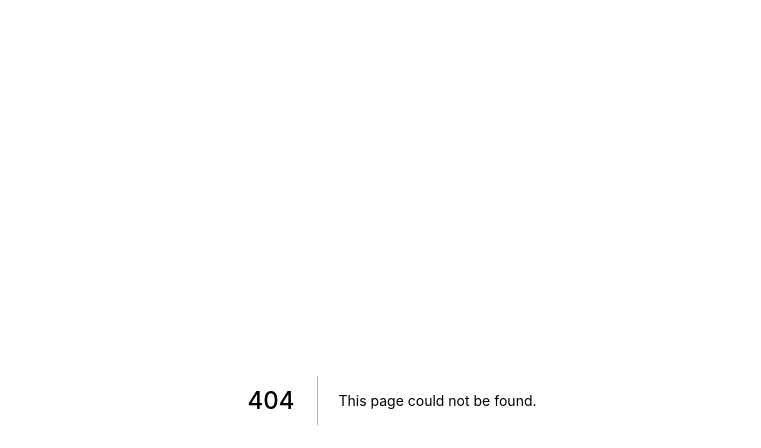
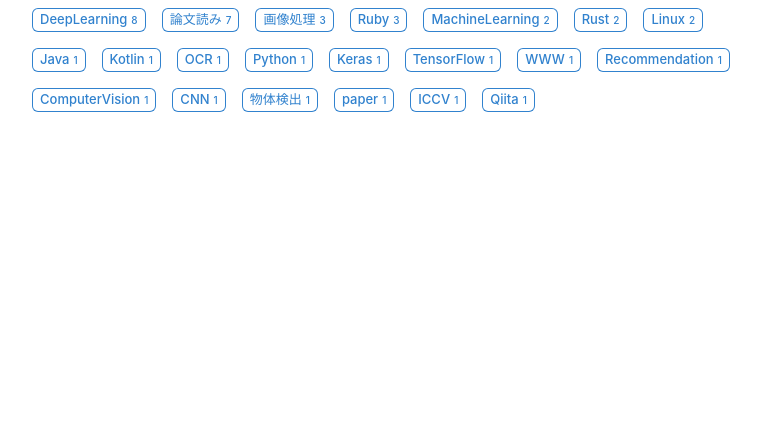
Before and after one commit to agatan/blog, a Next.js app: page /tags in a window 1280 px wide. Before the commit this address had no page. Shown: the top 448 px of the page, without its empty margins (248-1009 px from the left). Built offline with nearby package versions, Linux system fonts and the light colour scheme.

Commit message:
Add /tags

```diff
--- /dev/null
+++ b/pages/tags/index.tsx
@@ -0,0 +1,32 @@
+import { Box, Container, Flex } from "@chakra-ui/react";
+import React from "react";
+import { SEO } from "../../components/SEO";
+import { TagLink } from "../../components/TagLink";
+import { getTagWithCounts, TagWithCount } from "../../lib/tags";
+
+type Props = {
+  tagWithCounts: ReadonlyArray<TagWithCount>,
+}
+
+const TagsPage: React.FC<Props> = (props) => {
+  return (
+    <Container maxW="container.md">
+      <SEO title="tags" />
+      <Flex wrap="wrap">
+        {props.tagWithCounts.map(({ tag, count }) => (
+          <Box key={tag} padding="2">
+            <TagLink tag={tag} count={count} />
+          </Box>
+        ))}
+      </Flex>
+    </Container>
+  )
+};
+export default TagsPage;
+
+export async function getStaticProps(): Promise<{ props: Props }> {
+  const tagWithCounts = await getTagWithCounts();
+  return {
+    props: { tagWithCounts }
+  };
+}
```
